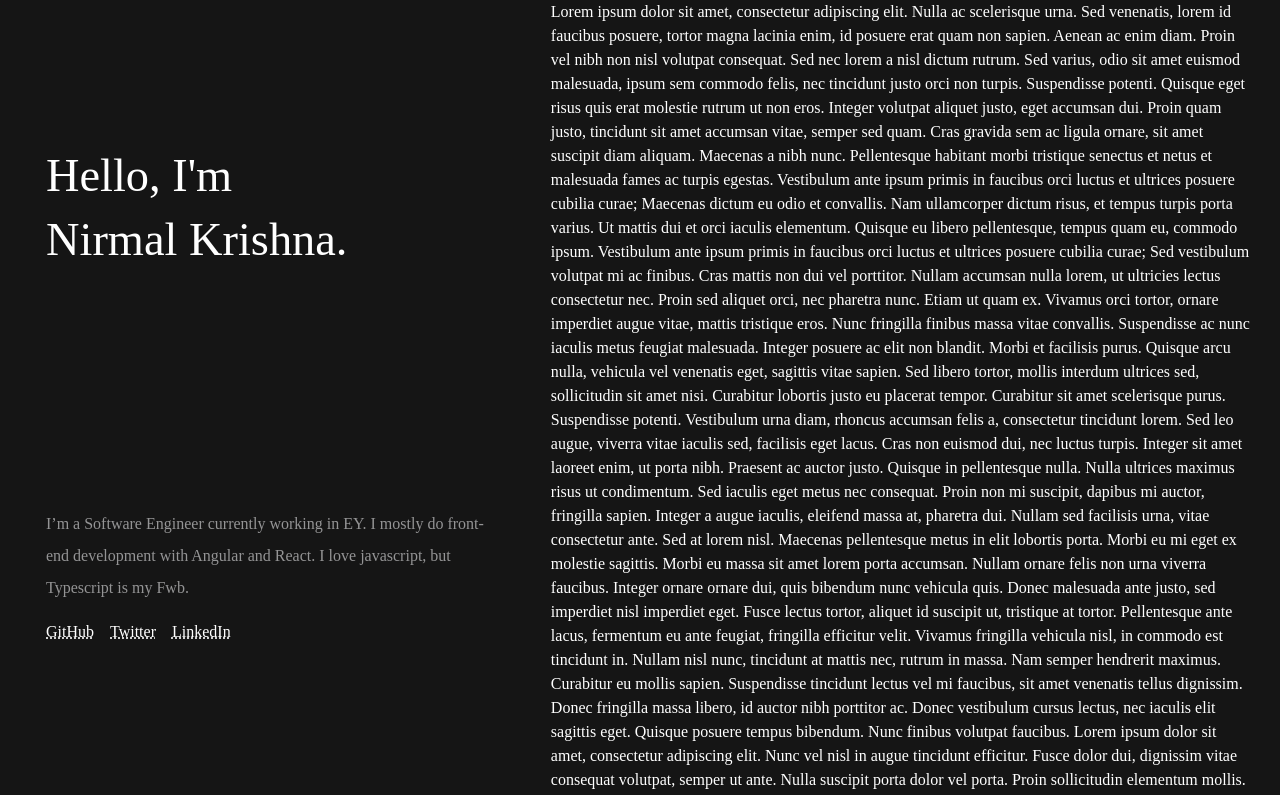
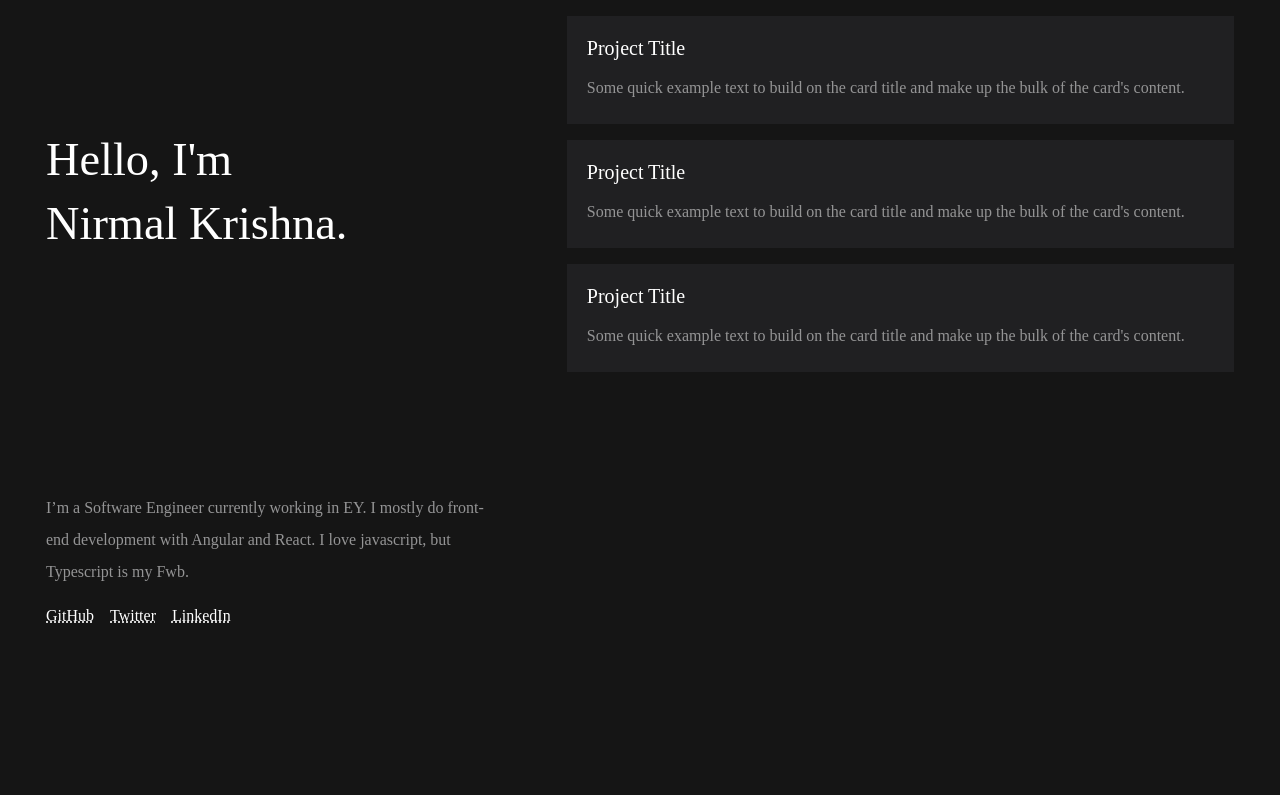
Before and after one commit to nirmalkrishnav/nirmalkrishnav.github.io, a React (Create React App) app: page / in a window 1280 px wide. Shown: the top 795 px of the page. Built offline with nearby package versions, Linux system fonts and the light colour scheme; a web font is replaced by a local one.

Commit message:
adding project cards

```diff
--- /dev/null
+++ b/src/components/card/Card.css
@@ -0,0 +1,6 @@
+.card.bg-dark{
+    background: #202022 !important;
+    border-radius: 0;
+    box-shadow: none;
+    border: 0;
+}
--- /dev/null
+++ b/src/components/card/Card.js
@@ -0,0 +1,17 @@
+import React from 'react';
+import './Card.css';
+
+function Card() {
+
+    return (
+        <div className="card bg-dark m-3">
+            <div className="card-body">
+                <h5 className="card-title">Project Title</h5>
+                <p className="card-text">Some quick example text to build on the card title and make up the bulk of the card's content.</p>
+            </div>
+        </div>
+
+    )
+}
+
+export default Card;
--- a/src/components/content/Content.js
+++ b/src/components/content/Content.js
@@ -1,28 +1,14 @@
 import React from 'react';
+import Card from './../card/Card';
 
 function Content() {
+    const cards = [1, 2, 3];
+
     return (
         <div>
-
-            Lorem ipsum dolor sit amet, consectetur adipiscing elit. Nulla ac scelerisque urna. Sed venenatis, lorem id faucibus posuere, tortor magna lacinia enim, id posuere erat quam non sapien. Aenean ac enim diam. Proin vel nibh non nisl volutpat consequat. Sed nec lorem a nisl dictum rutrum. Sed varius, odio sit amet euismod malesuada, ipsum sem commodo felis, nec tincidunt justo orci non turpis. Suspendisse potenti. Quisque eget risus quis erat molestie rutrum ut non eros. Integer volutpat aliquet justo, eget accumsan dui.
-
-            Proin quam justo, tincidunt sit amet accumsan vitae, semper sed quam. Cras gravida sem ac ligula ornare, sit amet suscipit diam aliquam. Maecenas a nibh nunc. Pellentesque habitant morbi tristique senectus et netus et malesuada fames ac turpis egestas. Vestibulum ante ipsum primis in faucibus orci luctus et ultrices posuere cubilia curae; Maecenas dictum eu odio et convallis. Nam ullamcorper dictum risus, et tempus turpis porta varius. Ut mattis dui et orci iaculis elementum. Quisque eu libero pellentesque, tempus quam eu, commodo ipsum. Vestibulum ante ipsum primis in faucibus orci luctus et ultrices posuere cubilia curae; Sed vestibulum volutpat mi ac finibus. Cras mattis non dui vel porttitor. Nullam accumsan nulla lorem, ut ultricies lectus consectetur nec. Proin sed aliquet orci, nec pharetra nunc. Etiam ut quam ex. Vivamus orci tortor, ornare imperdiet augue vitae, mattis tristique eros.
-
-            Nunc fringilla finibus massa vitae convallis. Suspendisse ac nunc iaculis metus feugiat malesuada. Integer posuere ac elit non blandit. Morbi et facilisis purus. Quisque arcu nulla, vehicula vel venenatis eget, sagittis vitae sapien. Sed libero tortor, mollis interdum ultrices sed, sollicitudin sit amet nisi. Curabitur lobortis justo eu placerat tempor. Curabitur sit amet scelerisque purus. Suspendisse potenti.
-
-            Vestibulum urna diam, rhoncus accumsan felis a, consectetur tincidunt lorem. Sed leo augue, viverra vitae iaculis sed, facilisis eget lacus. Cras non euismod dui, nec luctus turpis. Integer sit amet laoreet enim, ut porta nibh. Praesent ac auctor justo. Quisque in pellentesque nulla. Nulla ultrices maximus risus ut condimentum. Sed iaculis eget metus nec consequat. Proin non mi suscipit, dapibus mi auctor, fringilla sapien. Integer a augue iaculis, eleifend massa at, pharetra dui. Nullam sed facilisis urna, vitae consectetur ante. Sed at lorem nisl. Maecenas pellentesque metus in elit lobortis porta. Morbi eu mi eget ex molestie sagittis. Morbi eu massa sit amet lorem porta accumsan. Nullam ornare felis non urna viverra faucibus.
-
-            Integer ornare ornare dui, quis bibendum nunc vehicula quis. Donec malesuada ante justo, sed imperdiet nisl imperdiet eget. Fusce lectus tortor, aliquet id suscipit ut, tristique at tortor. Pellentesque ante lacus, fermentum eu ante feugiat, fringilla efficitur velit. Vivamus fringilla vehicula nisl, in commodo est tincidunt in. Nullam nisl nunc, tincidunt at mattis nec, rutrum in massa. Nam semper hendrerit maximus.
-
-            Curabitur eu mollis sapien. Suspendisse tincidunt lectus vel mi faucibus, sit amet venenatis tellus dignissim. Donec fringilla massa libero, id auctor nibh porttitor ac. Donec vestibulum cursus lectus, nec iaculis elit sagittis eget. Quisque posuere tempus bibendum. Nunc finibus volutpat faucibus. Lorem ipsum dolor sit amet, consectetur adipiscing elit. Nunc vel nisl in augue tincidunt efficitur. Fusce dolor dui, dignissim vitae consequat volutpat, semper ut ante. Nulla suscipit porta dolor vel porta. Proin sollicitudin elementum mollis. Nunc et dignissim neque. Praesent commodo, leo sit amet convallis egestas, enim dui sodales eros, non volutpat mauris est ut tellus. Donec urna turpis, euismod quis lobortis id, convallis ut nisi. Pellentesque id dolor sodales, auctor justo ac, accumsan enim.
-
-            Nam eu velit in velit rhoncus posuere nec imperdiet nisl. Integer quis finibus massa. Nam sem turpis, hendrerit at lectus in, porttitor convallis justo. Suspendisse maximus euismod lacinia. Phasellus eu ornare leo. Morbi in ultrices lorem, nec porttitor eros. Maecenas sit amet mi tellus. Sed faucibus, odio vitae efficitur mattis, lectus massa ornare tellus, quis elementum orci lectus vel urna. Quisque ultricies, lacus sed sodales malesuada, massa tellus feugiat neque, eu mattis augue lorem sit amet lorem. Nunc at augue arcu. Duis ac justo at est euismod sollicitudin vitae in dolor. Proin metus libero, facilisis placerat ante non, suscipit fringilla nunc.
-
-            Vivamus vestibulum enim non mauris lobortis, cursus aliquam ligula dignissim. Sed bibendum nisl id est dictum imperdiet. Phasellus facilisis at nisi pretium tristique. Phasellus at ullamcorper risus. Mauris eget mauris maximus, maximus velit ac, porttitor lectus. Suspendisse sagittis aliquam porttitor. Integer vehicula libero a tellus ultrices, eget sagittis lectus pellentesque. Maecenas nec commodo sem, et semper libero. Nullam tincidunt quis ligula eget ullamcorper.
-
-            Quisque nunc arcu, elementum in metus ut, tincidunt suscipit erat. Ut non orci a velit volutpat eleifend congue non felis. Vestibulum ante ipsum primis in faucibus orci luctus et ultrices posuere cubilia curae; Sed a arcu a nulla mollis eleifend. Pellentesque et pulvinar urna. Sed sed urna aliquam, consectetur mi vitae, condimentum tortor. Suspendisse potenti. Vestibulum mollis hendrerit augue, posuere porta est ornare in. Ut auctor nulla quis felis vulputate, ac eleifend tellus euismod. Vivamus id posuere odio.
-
-            In ac est lobortis, tincidunt mi non, imperdiet augue. Donec ac sagittis nunc. Morbi vel fringilla sapien. Maecenas condimentum tortor ut lacus tempus cursus. Vivamus et tempor augue. Suspendisse tincidunt fringilla tortor ac bibendum. Class aptent taciti sociosqu ad litora torquent per conubia nostra, per inceptos himenaeos. Interdum et malesuada fames ac ante ipsum primis in faucibus. Suspendisse dictum, dui sit amet porttitor dignissim, magna urna dapibus enim, ac ultrices enim nisi in quam. Sed et egestas nisi, eu commodo ante. Ut non libero id nisi placerat ornare consequat vitae lorem. Nullam dictum risus vitae porttitor vestibulum. Suspendisse eu dolor gravida, tincidunt arcu at, semper arcu.
+            {cards.map((val, index) => {
+                return <Card key={index} />
+            })}
         </div>
     );
 }
```
